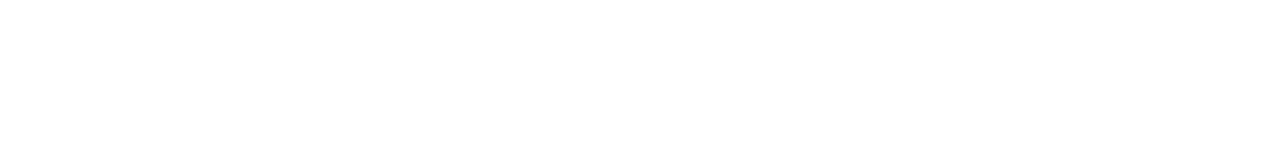
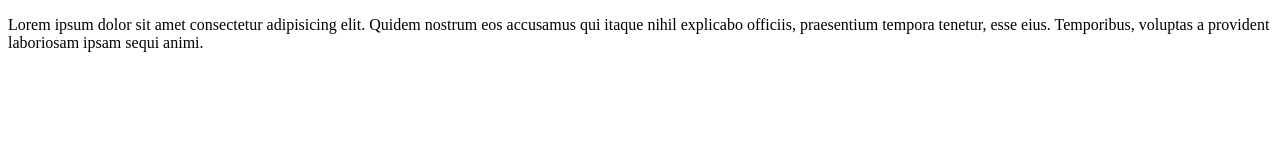
Before and after one commit to RodriguezPabloA/repo, a plain HTML site: page index.html in a window 1280 px wide. Drawn offline with Linux system fonts and the light colour scheme.

Commit message:
haciendo commit desde otra rama

```diff
--- a/index.html
+++ b/index.html
@@ -6,6 +6,11 @@
     <title>Document</title>
 </head>
 <body>
-
+    <p>Lorem ipsum dolor sit amet consectetur
+         adipisicing elit. Quidem nostrum eos
+          accusamus qui itaque nihil explicabo
+           officiis, praesentium tempora tenetur,
+            esse eius. Temporibus, voluptas a
+            provident laboriosam ipsam sequi animi.</p>
 </body>
 </html>
```
